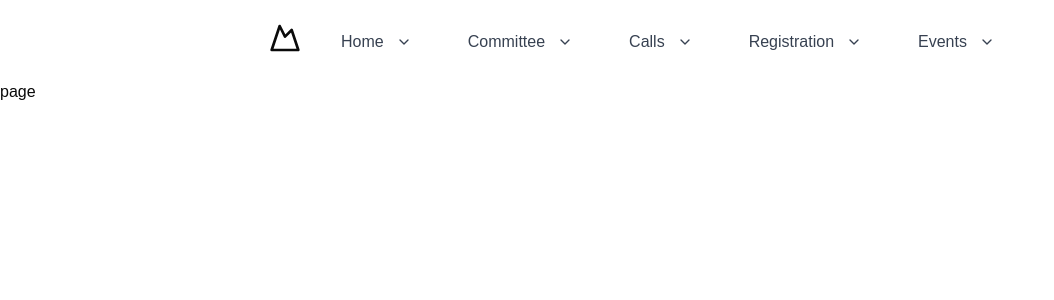
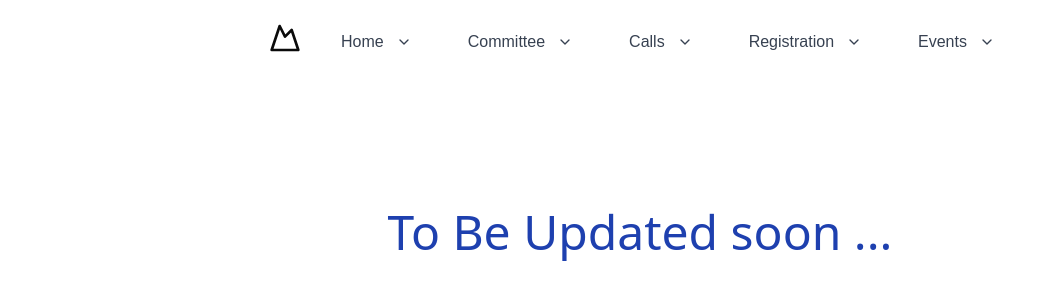
Before and after one commit to harshinis30/CICT25, a Next.js app: page /events/phd-symposium in a window 1280 px wide. Shown: the top 300 px of the page, without its empty margins (0-1054 px from the left). Built offline with nearby package versions, Linux system fonts and the light colour scheme.

Commit message:
to be updated parts

```diff
--- a/src/app/(components)/scroll-animation.jsx
+++ b/src/app/(components)/scroll-animation.jsx
@@ -9,17 +9,14 @@ const ScrollFadeIn = ({ children }) => {
     const handleScroll = () => {
       if (elementRef.current) {
         const rect = elementRef.current.getBoundingClientRect();
-        const elementCenter = rect.top + rect.height / 2;
-        const viewportCenter = window.innerHeight / 2;
-
-        if (Math.abs(elementCenter - viewportCenter) <= rect.height) {
+        if (rect.top <= window.innerHeight && rect.bottom >= 0) {
           setIsVisible(true);
         }
       }
     };
 
     window.addEventListener("scroll", handleScroll);
-    handleScroll();
+    handleScroll(); // Check visibility on mount
     return () => window.removeEventListener("scroll", handleScroll);
   }, []);
 
--- a/src/app/events/mtech-symposium/page.jsx
+++ b/src/app/events/mtech-symposium/page.jsx
@@ -1,8 +1,15 @@
 import React from 'react'
+import ScrollFadeIn from '@/app/(components)/scroll-animation'
 
 const page = () => {
   return (
-    <div>page</div>
+    <div className="min-h-screen bg-white flex flex-col items-center gap-4 mt-10 px-4">
+      <ScrollFadeIn>
+        <div className="flex h-16 items-center font-sans text-5xl text-blue-800 mt-20">
+          To Be Updated soon ...
+        </div>
+      </ScrollFadeIn>
+    </div>
   )
 }
 
--- a/src/app/events/phd-symposium/page.jsx
+++ b/src/app/events/phd-symposium/page.jsx
@@ -1,8 +1,15 @@
 import React from 'react'
+import ScrollFadeIn from '@/app/(components)/scroll-animation'
 
 const page = () => {
   return (
-    <div>page</div>
+    <div className="min-h-screen bg-white flex flex-col items-center gap-4 mt-10 px-4">
+      <ScrollFadeIn>
+        <div className="flex h-16 items-center font-sans text-5xl text-blue-800 mt-20">
+          To Be Updated soon ...
+        </div>
+      </ScrollFadeIn>
+    </div>
   )
 }
 
--- a/src/app/events/regular-track-schedule/page.jsx
+++ b/src/app/events/regular-track-schedule/page.jsx
@@ -1,8 +1,15 @@
 import React from 'react'
+import ScrollFadeIn from '@/app/(components)/scroll-animation'
 
 const page = () => {
   return (
-    <div>page</div>
+    <div className="min-h-screen bg-white flex flex-col items-center gap-4 mt-10 px-4">
+      <ScrollFadeIn>
+        <div className="flex h-16 items-center font-sans text-5xl text-blue-800 mt-20">
+          To Be Updated soon ...
+        </div>
+      </ScrollFadeIn>
+    </div>
   )
 }
 
--- a/src/app/events/schedule/page.jsx
+++ b/src/app/events/schedule/page.jsx
@@ -1,9 +1,16 @@
 import React from 'react'
+import ScrollFadeIn from '@/app/(components)/scroll-animation'
 
-const Schedule = () => {
+const page = () => {
   return (
-    <div>Schedule</div>
+    <div className="min-h-screen bg-white flex flex-col items-center gap-4 mt-10 px-4">
+      <ScrollFadeIn>
+        <div className="flex h-16 items-center font-sans text-5xl text-blue-800 mt-20">
+          To Be Updated soon ...
+        </div>
+      </ScrollFadeIn>
+    </div>
   )
 }
 
-export default Schedule
+export default page
--- a/src/app/events/special-track-schedule/page.jsx
+++ b/src/app/events/special-track-schedule/page.jsx
@@ -1,8 +1,15 @@
+import ScrollFadeIn from '@/app/(components)/scroll-animation'
 import React from 'react'
 
 const page = () => {
   return (
-    <div>page</div>
+    <div className="min-h-screen bg-white flex flex-col items-center gap-4 mt-10 px-4">
+      <ScrollFadeIn>
+        <div className="flex h-16 items-center font-sans text-5xl text-blue-800 mt-20">
+          To Be Updated soon ...
+        </div>
+      </ScrollFadeIn>
+    </div>
   )
 }
 
```
